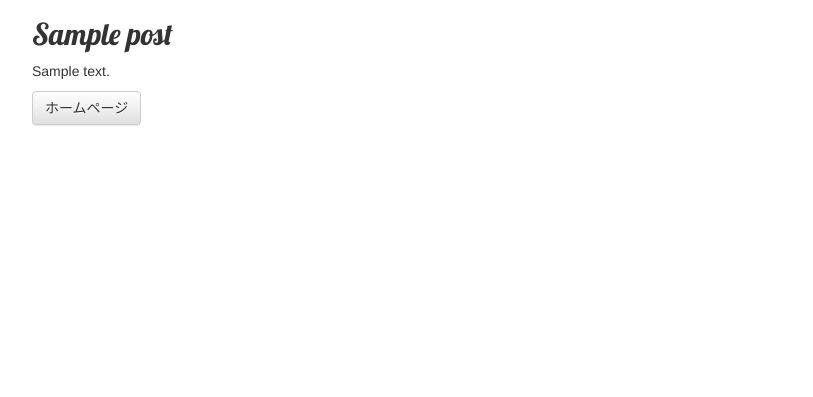
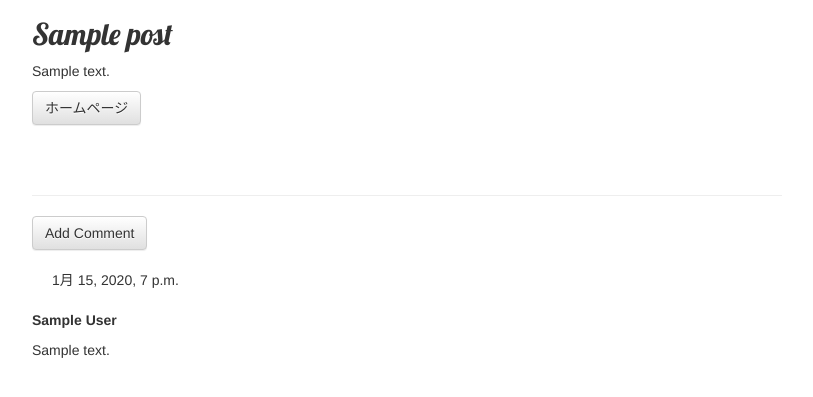
Before and after one commit to khinchooo/my-second-blog, a Django app: page /post/1/ in a window 1280 px wide. Shown: the part 166-563 px from the top of the page, without its empty margins (23-836 px from the left). Run offline with Django 3.2, Linux system fonts and the light colour scheme; tables that the repository leaves empty hold one stand-in row (values such as "Sample post"); some libraries are stand-ins or nearby versions.

Commit message:
add comment model

```diff
--- a/blog/admin.py
+++ b/blog/admin.py
@@ -1,5 +1,6 @@
 from django.contrib import admin
 
-from blog.models import Post
+from blog.models import Comment,Post
 
 admin.site.register(Post)
+admin.site.register(Comment)
--- a/blog/models.py
+++ b/blog/models.py
@@ -15,3 +15,17 @@ class Post(models.Model):
 
   def __str__(self):
     return self.title
+
+class Comment(models.Model):
+  post = models.ForeignKey('blog.Post', on_delete=models.CASCADE, related_name='comments')
+  author = models.CharField(max_length=200)
+  text = models.TextField()
+  created_date = models.DateTimeField(default=timezone.now)
+  apporoved_comment = models.BooleanField(default=False)
+
+  def apporove(self):
+    self.apporoved_comment = True
+    self.save()
+
+  def __str__(self):
+    return self.text
--- a/blog/static/css/blog.css
+++ b/blog/static/css/blog.css
@@ -53,3 +53,7 @@ h1, h2, h3, h4 {
 .post h2 a, .post h2 a:visited {
   color: #000000;
 }
+
+.comment {
+  margin: 20px 0px 20px 20px;
+}
--- a/blog/templates/blog/post_edit.html
+++ b/blog/templates/blog/add_comment_to_post.html
@@ -1,10 +1,10 @@
 {% extends 'blog/base.html' %}
 
 {% block content %}
-  <h2>New post</h2>
-  <form method="post" class="post-form" novalidate >
+  <h2>New comment</h2>
+  <form method="POST" class="post-form" novalidate >
     {% csrf_token %}
     {{ form.as_p }}
-    <button type="submit" class="save btn btn-default">Save</button>
+    <button type="submit" class="save btn btn-default">Send</button>
   </form>
 {% endblock %}
--- a/blog/templates/blog/post_detail.html
+++ b/blog/templates/blog/post_detail.html
@@ -17,4 +17,15 @@
     <p>{{ post.text|linebreaksbr }}</p>
     <a href="/" class="btn btn-default">ホームページ</a>
   </div>
+  <hr>
+  <a href="{% url 'add_comment_to_post' pk=post.pk %}" class="btn btn-default">Add Comment</a>
+  {% for comment in post.comments.all %}
+  <div>
+    <div class="comment">{{comment.created_date}}</div>
+    <strong>{{comment.author}}</strong>
+    <p>{{comment.text|linebreaks}}</p>
+  </div>
+  {% empty %}
+  <p>No comments here yet :(</p>
+  {% endfor %}
 {% endblock %}
--- a/blog/templates/blog/post_list.html
+++ b/blog/templates/blog/post_list.html
@@ -5,7 +5,10 @@
   <div class="post">
       <div class="date">
           <p>published: {{ post.published_date }}</p>
-      <h2><a href="{% url 'post_detail' pk=post.pk %}">{{ post.title }}</a></h2>
+      <h2>
+        <a href="{% url 'post_detail' pk=post.pk %}">{{ post.title }}</a>
+        <small>Comments: {{ post.comments.count }}</small>
+      </h2>
       <p>{{ post.text|linebreaksbr }}</p>
   </div>
   {% endfor %}
--- a/blog/urls.py
+++ b/blog/urls.py
@@ -10,4 +10,5 @@ urlpatterns = [
     path('post/<int:pk>/publish/', views.post_publish, name='post_publish'),
     path('post/<int:pk>/remove/', views.post_remove, name='post_remove'),
     path('drafts/', views.post_draft_list, name='post_draft_list'),
+    path('post/<int:pk>/comment/', views.add_comment_to_post, name='add_comment_to_post'),
 ]
--- a/blog/views.py
+++ b/blog/views.py
@@ -2,7 +2,7 @@ from django.contrib.auth.decorators import login_required
 from django.shortcuts import render, get_object_or_404, redirect
 from django.utils import timezone
 from .models import Post
-from .forms import PostForm
+from .forms import CommentForm, PostForm
 
 def post_list(request):
   # 公開したプログ記事
@@ -60,3 +60,16 @@ def post_remove(request, pk):
   post = get_object_or_404(Post, pk=pk)
   post.delete()
   return redirect('post_list')
+
+def add_comment_to_post(request, pk):
+    post = get_object_or_404(Post, pk=pk)
+    if request.method == "POST":
+      form = CommentForm(request.POST)
+      if form.is_valid:
+        comment = form.save(commit=False)
+        comment.post = post
+        comment.save()
+        return redirect('post_detail', pk=post.pk)
+    else:
+      form = CommentForm()
+    return render(request, 'blog/add_comment_to_post.html', { 'form': form })
```
Also changed, not shown: blog/forms.py (+6 -1 lines), blog/migrations/0002_comment.py (added).
